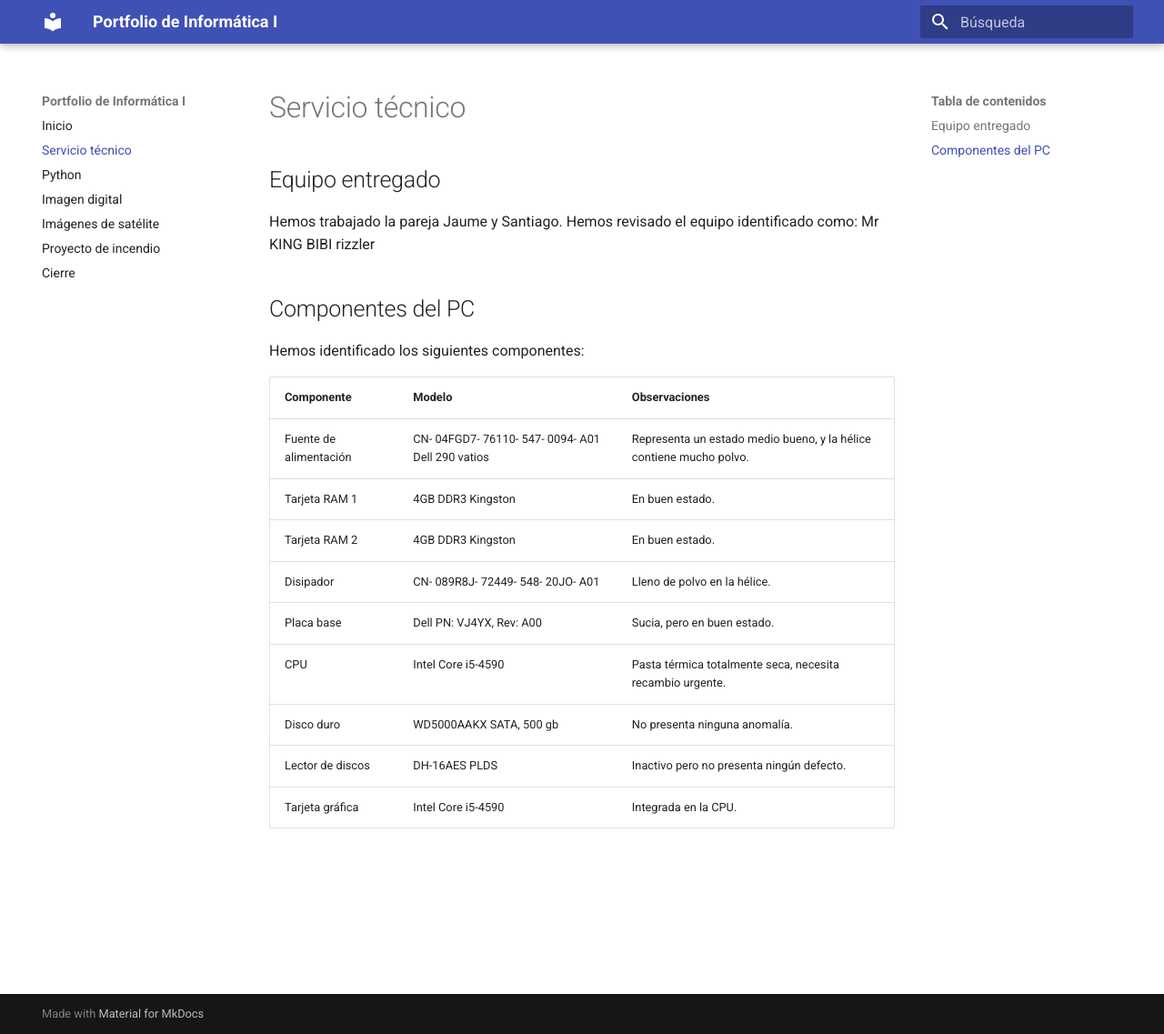
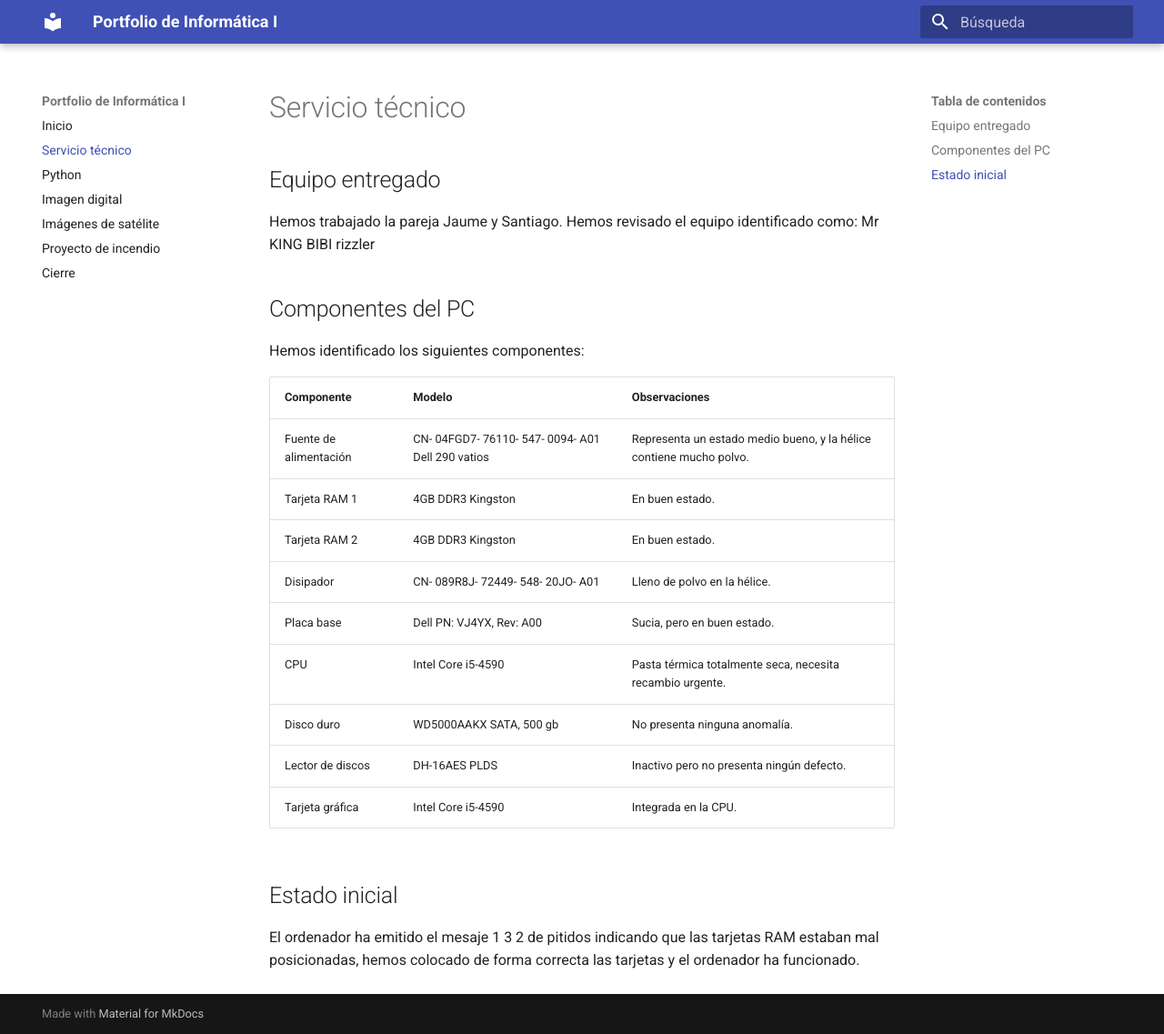
Before and after one commit to santiagodetarancojr-del/plantilla_portfolio---santi, an MkDocs documentation site: the page built from docs/hardware/index.md, in a window 1280 px wide and 1137 px high. Shown: the whole window at 91% size. Built offline with MkDocs 1.6.1 and Material for MkDocs 9.7.7, drawn with Linux system fonts in a browser that asks for light colours.

Commit message:
Estado inicial

```diff
--- a/docs/hardware/index.md
+++ b/docs/hardware/index.md
@@ -19,3 +19,8 @@ Hemos identificado los siguientes componentes:
 |Disco duro|WD5000AAKX SATA, 500 gb|No presenta ninguna anomalía.|
 |Lector de discos|DH-16AES PLDS|Inactivo pero no presenta ningún defecto.|
 |Tarjeta gráfica|Intel Core i5-4590|Integrada en la CPU.|
+
+## Estado inicial
+
+El ordenador ha emitido el mesaje 1 3 2 de pitidos indicando que las tarjetas RAM estaban mal posicionadas,
+hemos colocado de forma correcta las tarjetas y el ordenador ha funcionado.
```
